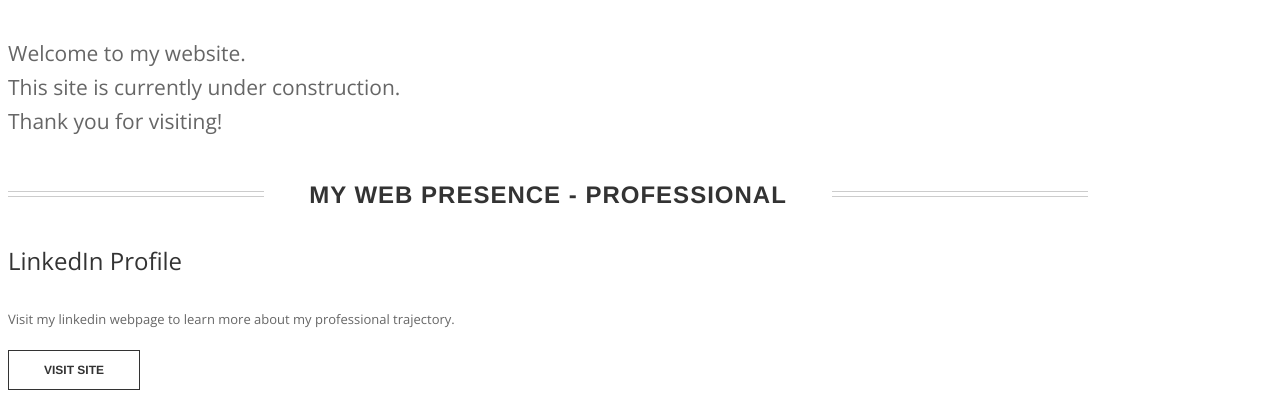
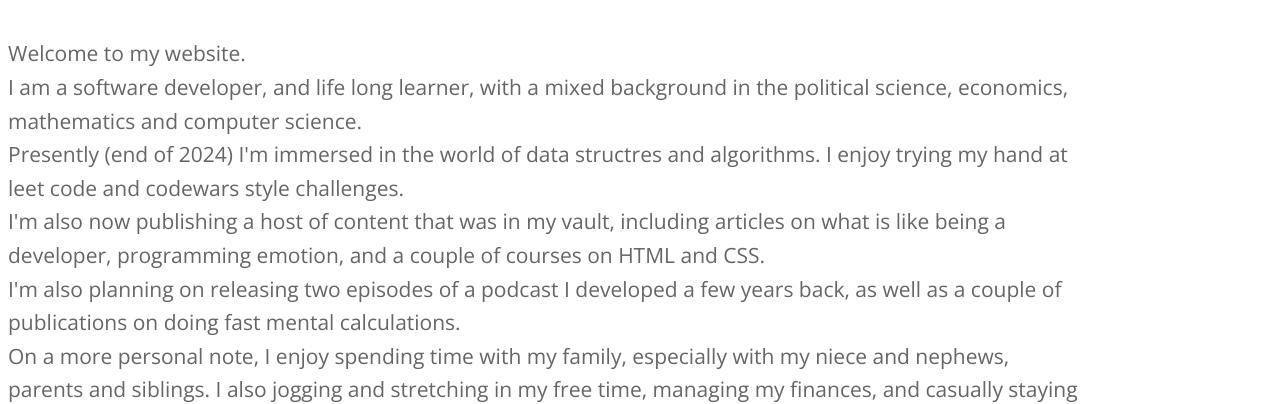
Before and after one commit to tigerbluejay/tigerbluejay.github.io, a plain HTML site: page index.html in a window 1280 px wide. Shown: the part 417-821 px from the top of the page. Drawn offline with nearby package versions, Linux system fonts and the light colour scheme; some icons are missing; a web font is replaced by a local one.

Commit message:
Added Introductory Section

```diff
--- a/index.html
+++ b/index.html
@@ -7,7 +7,7 @@
 	<meta name="author"      content="José María Iriarte">
   <meta name="google-site-verification" content="P2fA6ij_S2YbPCyGVJsdYwG-QBL0TFrWEw771Hi7JVQ" />
   <base href="https://tigerbluejay.github.io/">
-  <title>Welcome to my Website</title>
+  <title>José María Iriarte - Home on the Web</title>
 
 	<link rel="shortcut icon" href="assets/images/gt_favicon.png">
 
@@ -874,7 +874,14 @@
 
 		<div class="row section topspace">
 			<div class="col-md-12">
-				<p class="lead text-center text-muted">Welcome to my website.<br> This site is currently under construction. <br>Thank you for visiting!</a> </p>
+				<p class="lead text-center text-muted">Welcome to my website.<br> I am a software developer, and life long learner, with a mixed background in the political science, economics, mathematics and computer science.
+        <br> Presently (end of 2024) I'm immersed in the world of data structres and algorithms. I enjoy trying my hand at leet code and codewars style challenges.
+        <br> I'm also now publishing a host of content that was in my vault, including articles on what is like being a developer, programming emotion, and a couple of courses on HTML and CSS.
+        <br>I'm also planning on releasing two episodes of a podcast I developed a few years back, as well as a couple of publications on doing fast mental calculations.
+        <br> On a more personal note, I enjoy spending time with my family, especially with my niece and nephews, parents and siblings. I also jogging and stretching in my free time, managing my finances, and casually staying on top of my social media.
+        <br> Since I'm an avid learner, I like to read about psychology, and personal growth material, particularly as it relates to negotiation, personality, and personal and professional strategy.
+        <br> This web presently contains links to my social media presence.
+        <br> Thank you for visiting!</a> </p>
 			</div>
 		</div>
 
```
